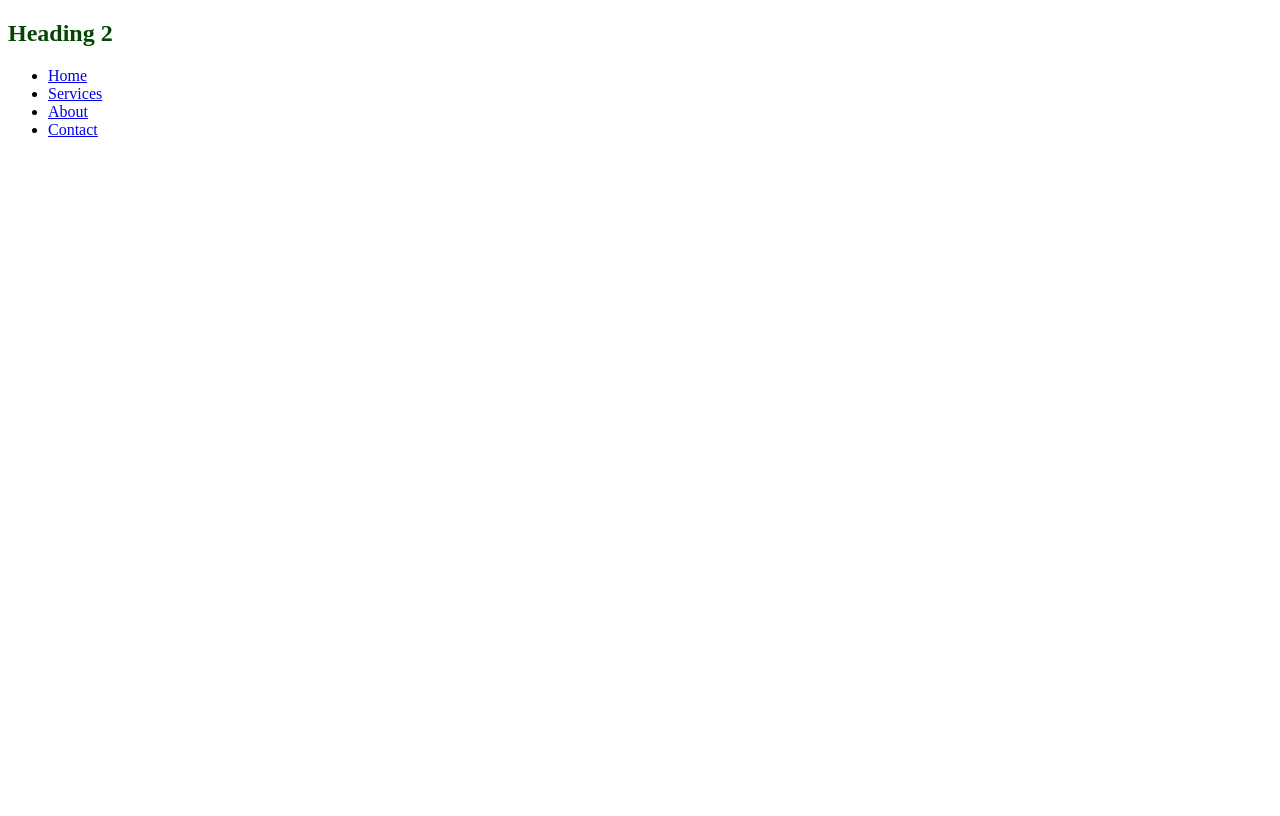
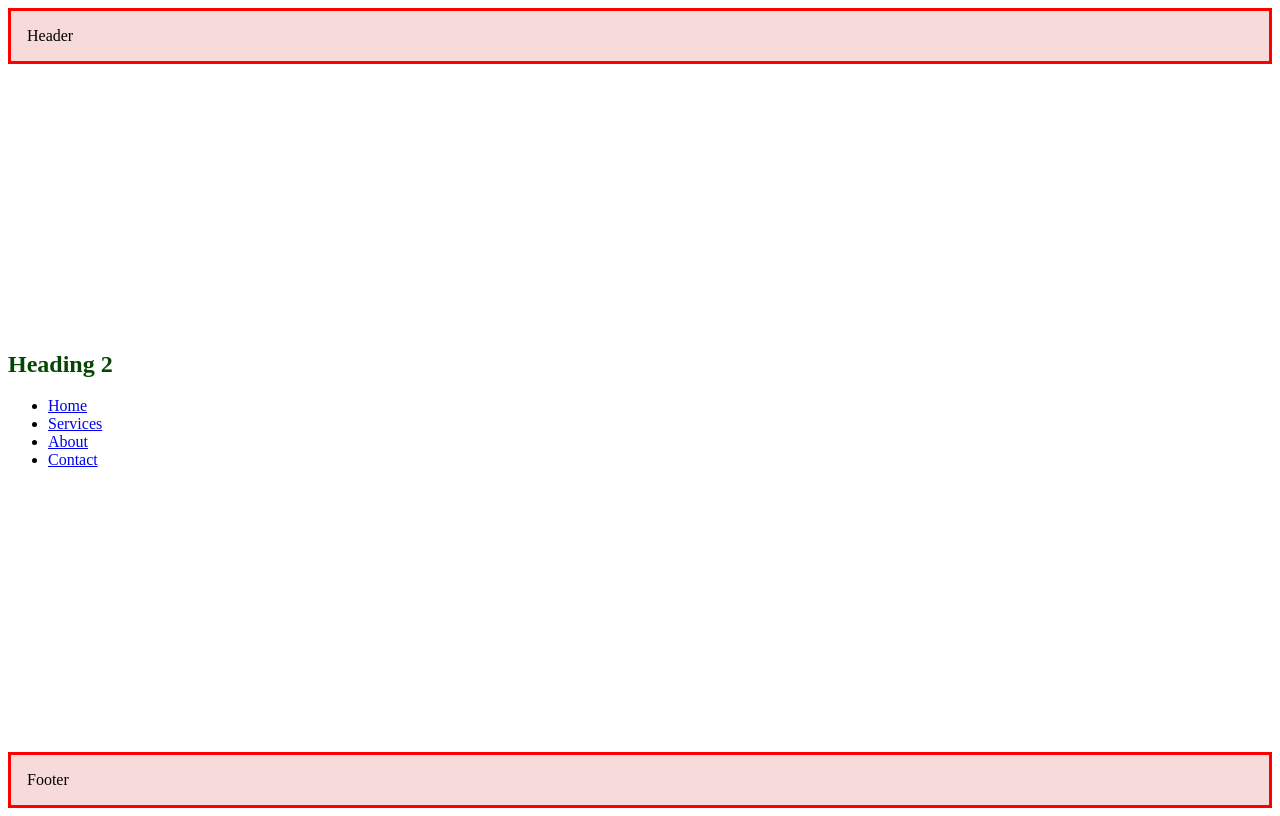
Before and after one commit to plakshan-2003/nextjs-practise, a Next.js app in the folder first-next-app/: page / in a window 1280 px wide. Built offline with nearby package versions, Linux system fonts and the light colour scheme.

Commit message:
uupdated cssand layout js

```diff
--- a/first-next-app/src/app/globals.css
+++ b/first-next-app/src/app/globals.css
@@ -5,3 +5,14 @@
 .body{
   background-color: #1a1a1a;
 }
+.row{
+  padding: 1rem;
+  border: solid red;
+  background-color: #d33d3d30;
+}
+.wrapper{
+  display: flex;
+  flex-direction: column;
+  justify-content: space-between;
+  min-height: 100vh;
+}
--- a/first-next-app/src/app/layout.js
+++ b/first-next-app/src/app/layout.js
@@ -21,8 +21,13 @@ export default function RootLayout({ children }) {
   return (
     <html lang="en">
       <body className={`${geistSans.variable} ${geistMono.variable}`}>
-        {children}
+        <div className="wrapper">
+          <div className="row">Header</div>
+          {children}
+          <div className="row">Footer</div>
+        </div>
       </body>
+
     </html>
   );
 }
```
